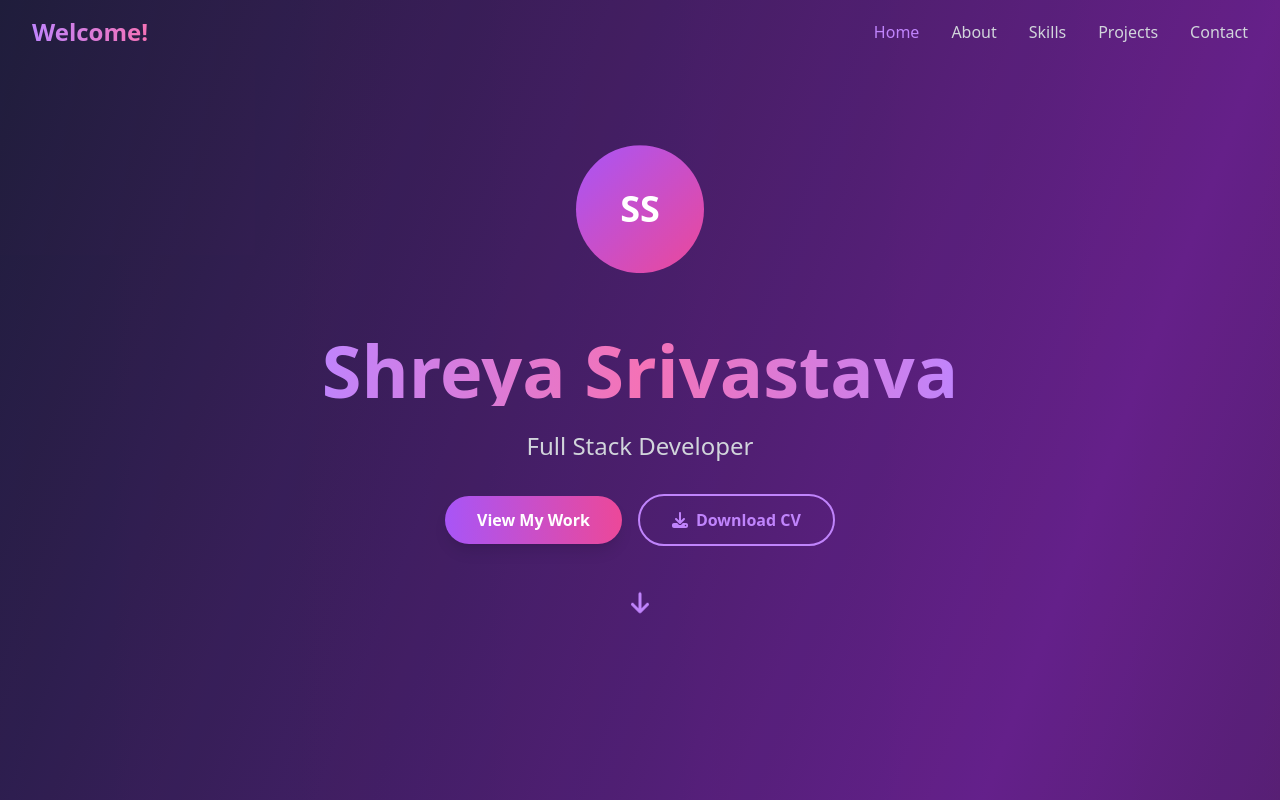
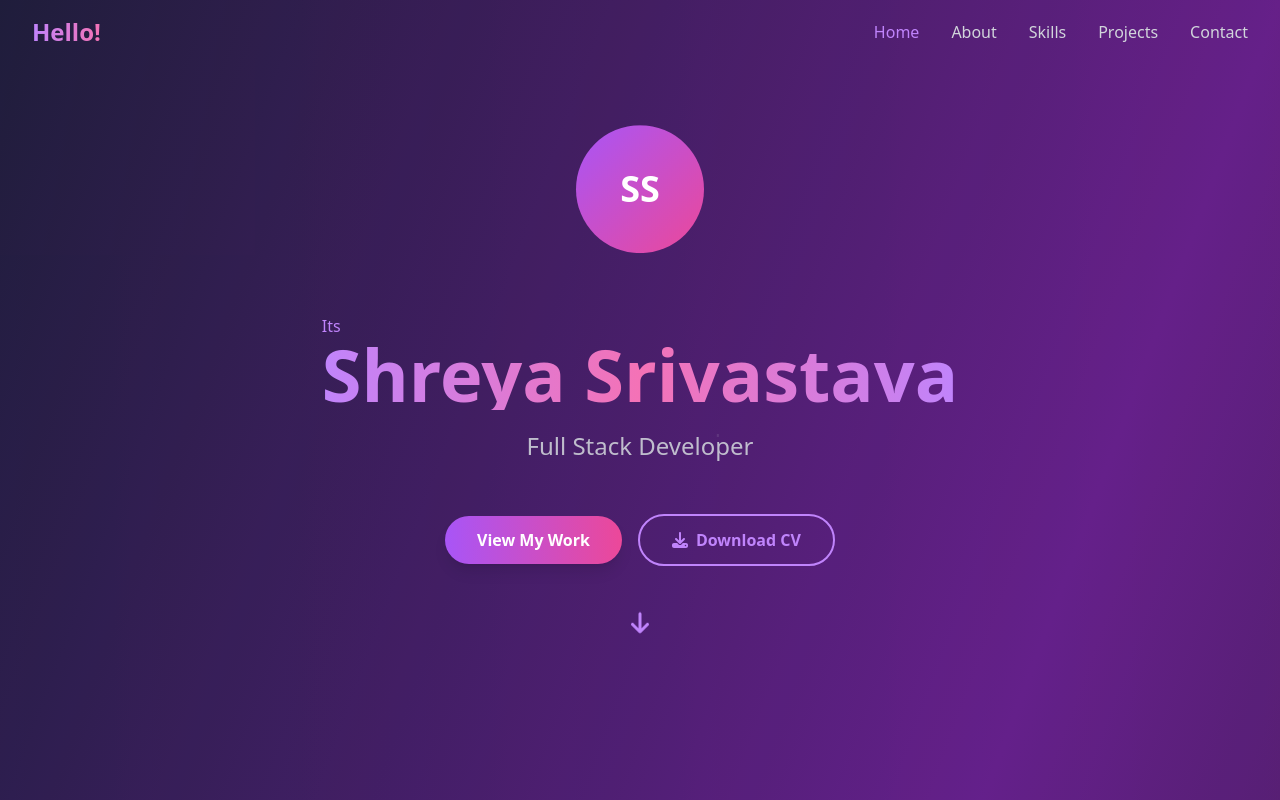
Before and after one commit to chiyaw/Portfolio, a React (Vite) app: page / in a window 1280 px wide. Shown: the top 800 px of the page. Built offline with nearby package versions, Linux system fonts and the light colour scheme.

Commit message:
Added Roll Tittle

```diff
--- a/package.json
+++ b/package.json
@@ -11,6 +11,7 @@
   },
   "dependencies": {
     "@fortawesome/fontawesome-svg-core": "^6.7.2",
+    "@fortawesome/free-brands-svg-icons": "^6.7.2",
     "@fortawesome/free-solid-svg-icons": "^6.7.2",
     "@fortawesome/react-fontawesome": "^0.2.2",
     "react": "^19.1.0",
--- a/src/Portfolio.jsx
+++ b/src/Portfolio.jsx
@@ -14,15 +14,18 @@ import {
   faPhone,
   faBriefcase
 } from '@fortawesome/free-solid-svg-icons';
+import { faGithub, faLinkedin } from '@fortawesome/free-brands-svg-icons';
 import WeatherImg from './Assets/Weather-img.png';
 import CalculatorImg from './Assets/Calculator-img.png';
 import BMICalImg from './Assets/BMI-Cal-img.png';
 import ResumePDF from './Assets/Shreya Resume.pdf';
 
-
 const Portfolio = () => {
   const [activeSection, setActiveSection] = useState('home');
   const [isScrolled, setIsScrolled] = useState(false);
+  const [roleIndex, setRoleIndex] = useState(0);
+  const roles = ["Full Stack Developer", "Front-end Developer", "Back-end Developer"];
+  const [isTransitioning, setIsTransitioning] = useState(true);
 
   useEffect(() => {
     const handleScroll = () => {
@@ -31,6 +34,20 @@ const Portfolio = () => {
     window.addEventListener('scroll', handleScroll);
     return () => window.removeEventListener('scroll', handleScroll);
   }, []);
+
+  useEffect(() => {
+    const interval = setInterval(() => {
+      setIsTransitioning(true);
+      setRoleIndex((prev) => (prev + 1) % roles.length);
+
+      // Reset animation after transition completes
+      setTimeout(() => {
+        setIsTransitioning(false);
+      }, 500);
+    }, 2000);
+
+    return () => clearInterval(interval);
+  }, [roles.length]);
 
   const scrollToSection = (sectionId) => {
     const element = document.getElementById(sectionId);
@@ -81,7 +98,7 @@ const Portfolio = () => {
         <div className="max-w-7xl mx-auto px-4 sm:px-6 lg:px-8">
           <div className="flex items-center justify-between h-16">
             <div className="text-2xl font-bold bg-gradient-to-r from-purple-400 to-pink-400 bg-clip-text text-transparent">
-              Welcome!
+              Hello!
             </div>
             <div className="hidden md:flex space-x-8">
               {['home', 'about', 'skills', 'projects', 'contact'].map((item) => (
@@ -111,12 +128,32 @@ const Portfolio = () => {
               SS
             </div>
           </div>
+          <p className='text-left text-purple-400'>
+            Its
+          </p>
           <h1 className="text-5xl md:text-7xl font-bold mb-6 bg-gradient-to-r from-purple-400 via-pink-400 to-purple-400 bg-clip-text text-transparent">
             Shreya Srivastava
           </h1>
-          <p className="text-xl md:text-2xl text-gray-300 mb-8">
-            Full Stack Developer
-          </p>
+          <div className="h-12 flex items-center justify-center mb-8 overflow-hidden">
+    <div className="relative h-12 w-full max-w-lg"> {/* Added max-width */}
+      {roles.map((role, idx) => (
+        <div
+          key={idx}
+          className={`absolute w-full text-xl md:text-2xl text-gray-300 transition-all duration-500 whitespace-nowrap ${
+            roleIndex === idx ? 'opacity-100 translate-y-0' : 'opacity-0 -translate-y-8'
+          }`}
+          style={{
+            top: 0,
+            left: 0,
+            right: 0,
+            textAlign: 'center' // Center the text
+          }}
+        >
+          {role}
+        </div>
+      ))}
+    </div>
+  </div>
           <div className="flex flex-col sm:flex-row gap-4 justify-center items-center mb-12">
             <button
               onClick={() => scrollToSection('projects')}
@@ -296,13 +333,23 @@ const Portfolio = () => {
                   <p className="text-gray-300">Prayagraj, India</p>
                 </div>
               </div>
-              <div className="flex gap-4 pt-4">
-                <a href="#" className="w-12 h-12 bg-gray-800 hover:bg-purple-500 rounded-full flex items-center justify-center transition-colors text-xl">
-                  <FontAwesomeIcon icon={faLaptop} />
-                </a>
-                <a href="#" className="w-12 h-12 bg-gray-800 hover:bg-purple-500 rounded-full flex items-center justify-center transition-colors text-xl">
-                  <FontAwesomeIcon icon={faBriefcase} />
-                </a>
+              <div className="flex items-center gap-4">
+                <div className="w-12 h-12 bg-gradient-to-br from-purple-500 to-pink-500 rounded-full flex items-center justify-center text-xl">
+                  <FontAwesomeIcon icon={faGithub} />
+                </div>
+                <div>
+                  <h3 className="text-lg font-semibold">GitHub</h3>
+                  <a href="https://github.com/chiyaw" target="_blank" rel="noopener noreferrer" className="text-gray-300 hover:text-purple-400 transition-colors">github/chiyaw</a>
+                </div>
+              </div>
+              <div className="flex items-center gap-4">
+                <div className="w-12 h-12 bg-gradient-to-br from-purple-500 to-pink-500 rounded-full flex items-center justify-center text-xl">
+                  <FontAwesomeIcon icon={faLinkedin} />
+                </div>
+                <div>
+                  <h3 className="text-lg font-semibold">LinkedIn</h3>
+                  <a href="www.linkedin.com/in/shreya-s-08b2bb214" target="_blank" rel="noopener noreferrer" className="text-gray-300 hover:text-purple-400 transition-colors">linkedin/shreya</a>
+                </div>
               </div>
             </div>
             <div className="bg-gray-800/50 backdrop-blur-sm rounded-xl p-8 border border-purple-500/20">
```
Also changed, not shown: 1 other file (tests, documents, lock files or other folders).
